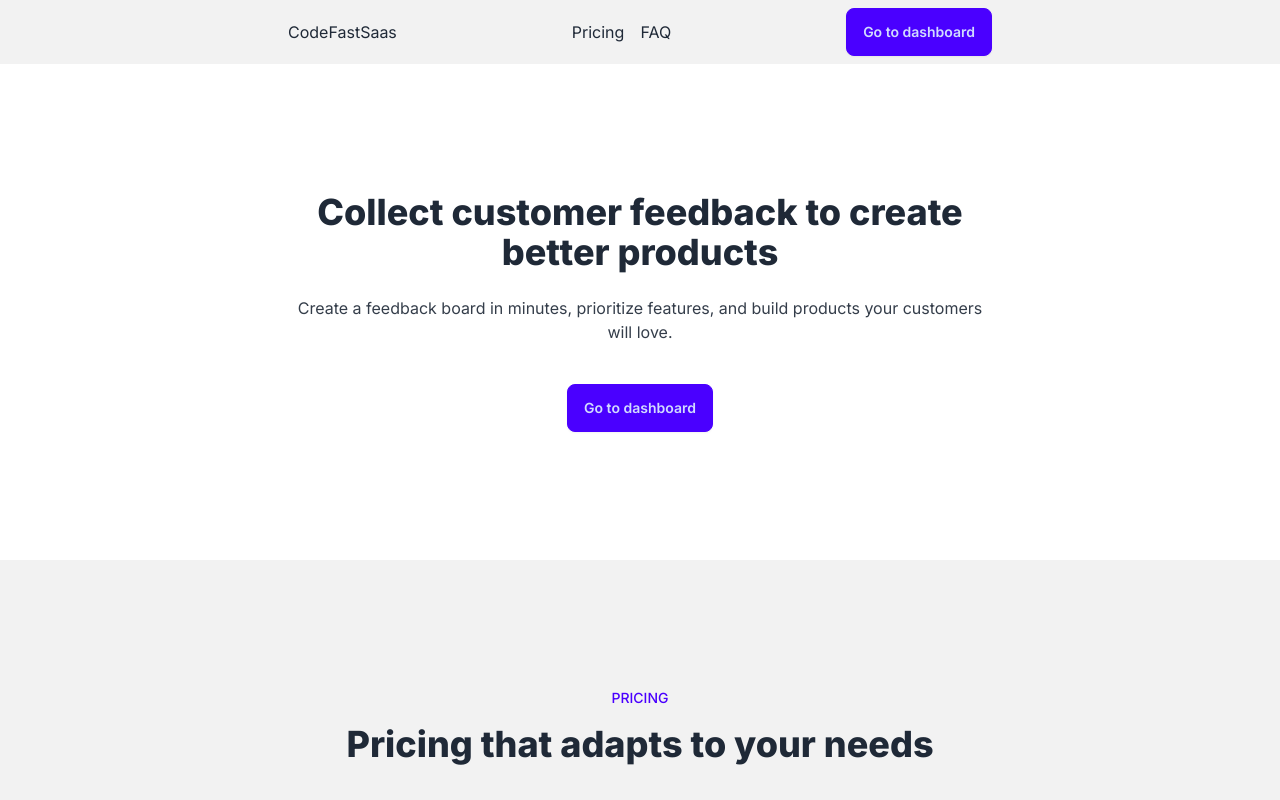
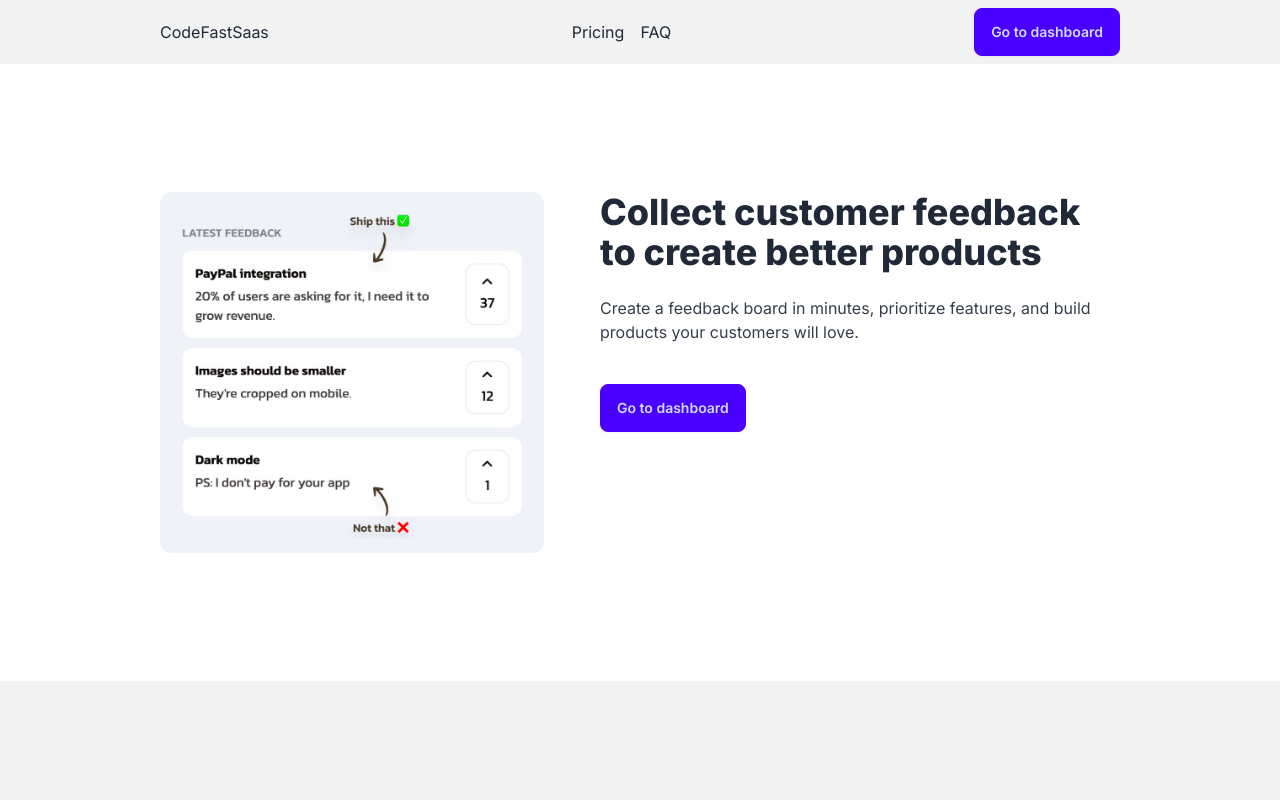
Before and after one commit to fmujezinovic/codefast-saas, a Next.js app: page / in a window 1280 px wide. Shown: the top 800 px of the page. Built offline with nearby package versions, Linux system fonts and the light colour scheme.

Commit message:
final hero section

```diff
--- a/app/page.js
+++ b/app/page.js
@@ -1,6 +1,8 @@
 import ButtonLogin from "@/components/ButtonLogin";
 import ListItem from "@/components/ListItems";
 import FAQListItem from "@/components/FAQListItem";
+import Image from "next/image";
+import productDemo from "./productDemo.jpeg";
 
 export default function Home() {
   const isLoggedIn = true;
@@ -16,7 +18,7 @@
     <main>
       {/* HEADER */}
       <section className="bg-base-200">
-        <div className="max-w-3xl mx-auto  flex justify-between items-center px-8 py-2">
+        <div className="max-w-5xl mx-auto  flex justify-between items-center px-8 py-2">
           <div>CodeFastSaas</div>
           <div className="space-x-4 max-md:hidden">
             <a className="link link-hover" href="#pricing">
@@ -32,7 +34,10 @@
         </div>
       </section>
       {/* HERO ne rabis bg-base-100*/}
-      <section className="bg-base-100 text-center py-32 px-8 max-w-3xl mx-auto">
+      <section className="bg-base-100 lg:text-left text-center py-32 px-8 max-w-5xl mx-auto flex flex-col lg:flex-row gap-14 items-center lg:items-start">
+        <Image src={productDemo} alt="Product demo" className="w-96 rounded-xl saturate-200" />
+
+        <div>
           <h1 className="text-4xl font-extrabold mb-6">
             Collect customer feedback to create better products
           </h1>
@@ -40,8 +45,9 @@
             Create a feedback board in minutes, prioritize features, and build
             products your customers will love.
           </div>
+        <ButtonLogin isLoggedIn={isLoggedIn} name={name} />
+        </div>
 
-        <ButtonLogin isLoggedIn={isLoggedIn} name={name} />
       </section>
       {/* PRICING */}
       <section className="bg-base-200" id="pricing">
```
Also changed, not shown: app/productDemo.jpeg (added). Lines whose indentation alone changed are shown as unchanged.
